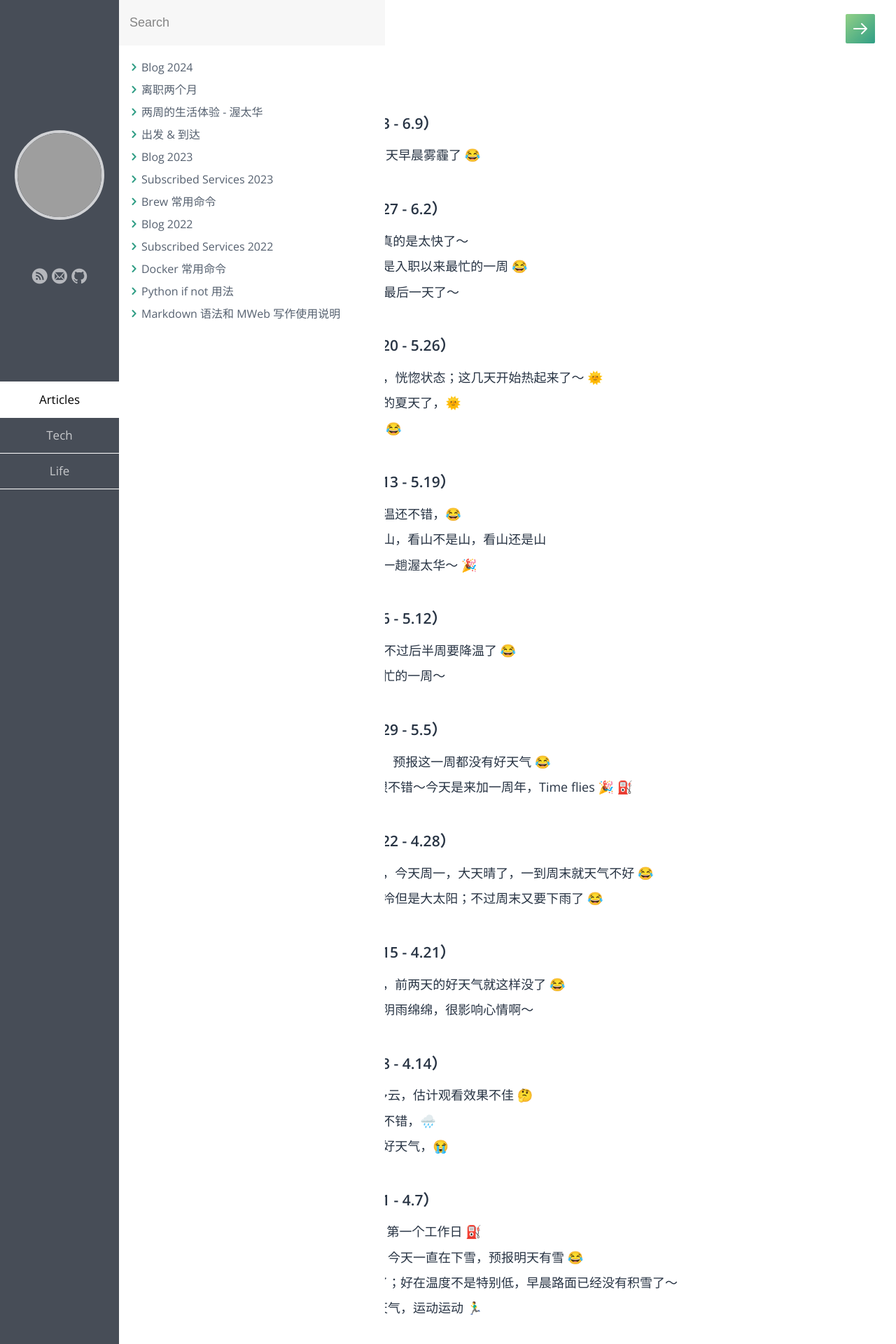
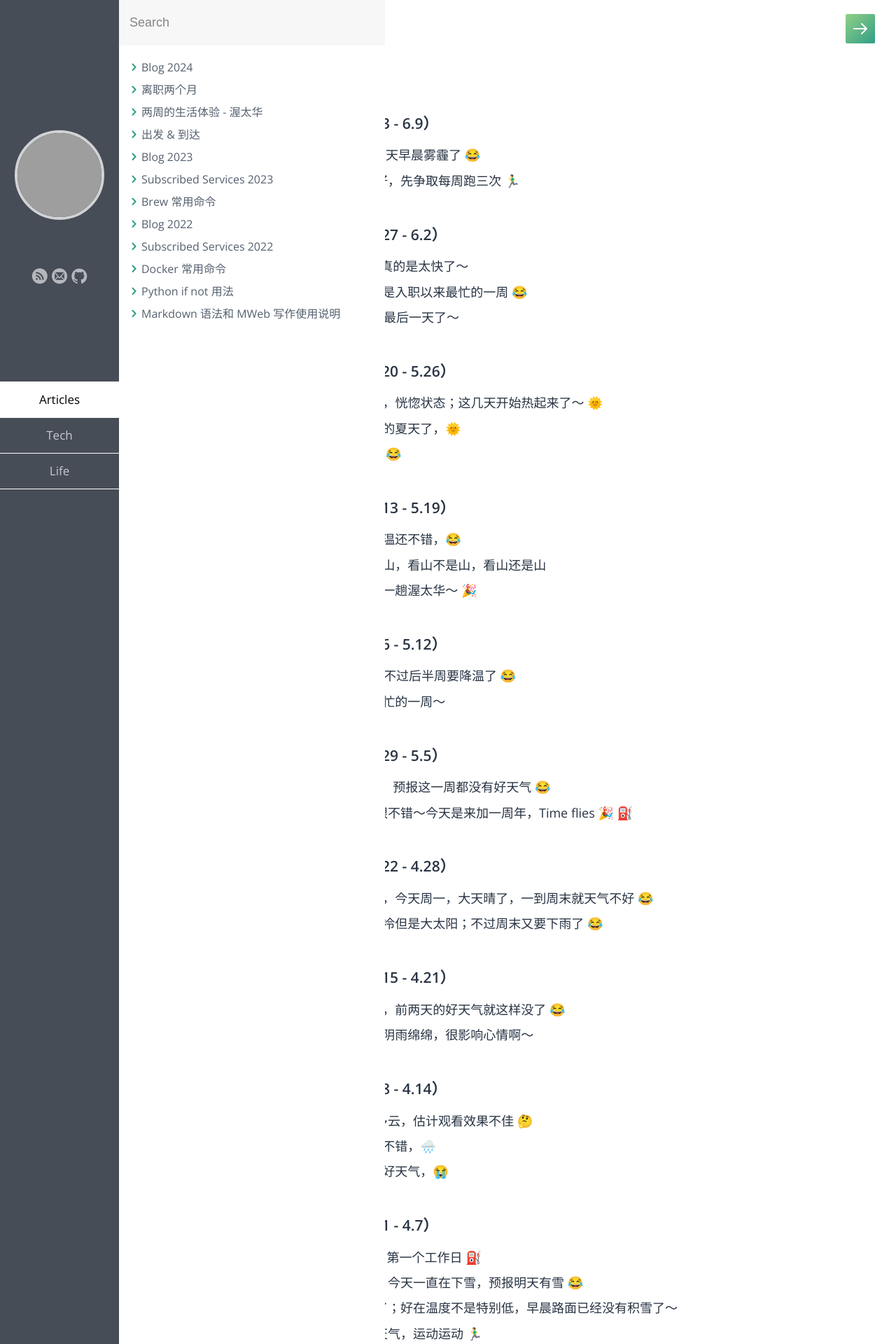
Before and after one commit to samxupeiran/samxupeiran.github.io, a Jekyll site: the page built from _posts/life/2024-01-02-my-blog.md, in a window 1280 px wide. Shown: the top 1920 px of the page at 70% size. Built offline with Jekyll 4.4.1, drawn with Linux system fonts in a browser that asks for light colours; some web fonts are replaced; grey boxes are pictures that could not be loaded.

Commit message:
feat: add weekly blog 6/4

```diff
--- a/_posts/life/2024-01-02-my-blog.md
+++ b/_posts/life/2024-01-02-my-blog.md
@@ -8,6 +8,7 @@ tags: Blog
 
 - ### 2024 年 6 月 第 2 周（6.3 - 6.9）
      - 6.3 6 月第一个工作日，今天早晨雾霾了 😂
+     - 6.4 昨晚出去跑步了，美好，先争取每周跑三次 🏃‍♂️
 
 - ### 2024 年 6 月 第 1 周（5.27 - 6.2）
      - 5.27 5 月最后一周，时间真的是太快了～
```
